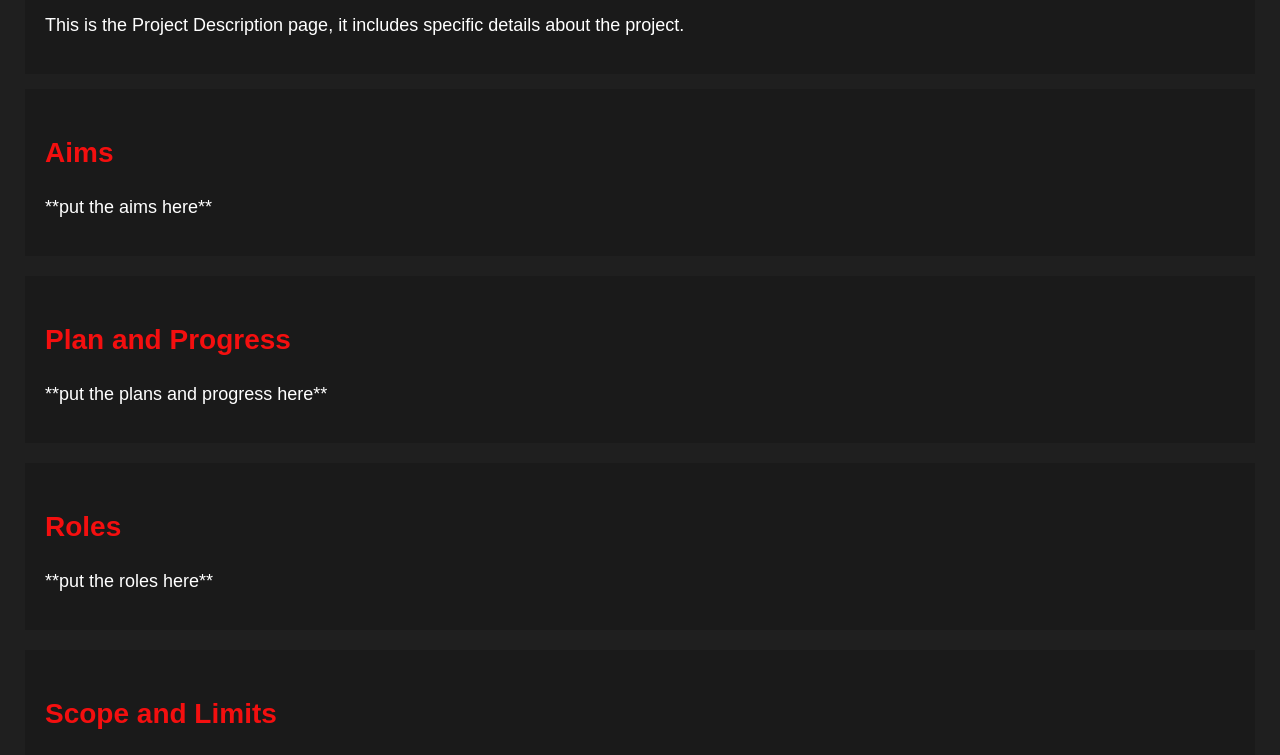
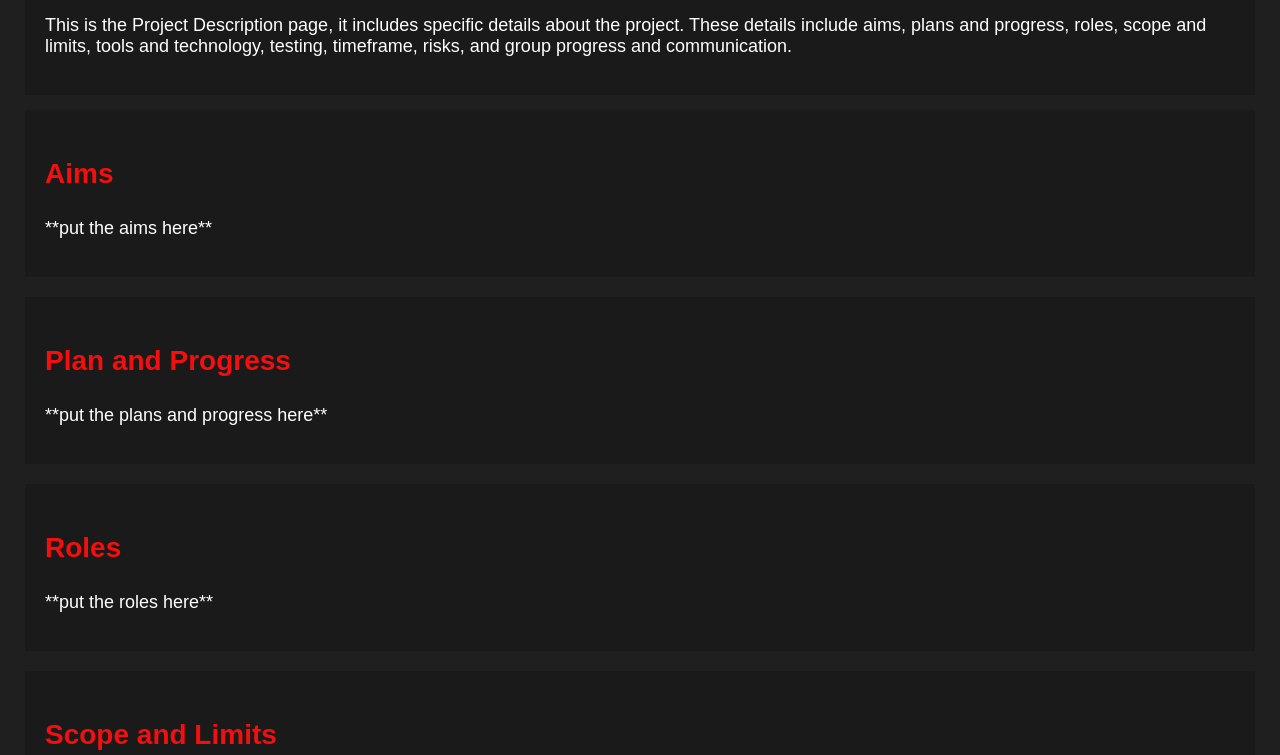
Before and after one commit to JackGardnerRMIT/Group9Assignment3, a plain HTML site: page description.html in a window 1280 px wide. Shown: the part 207-962 px from the top of the page. Drawn offline with Linux system fonts and the light colour scheme.

Commit message:
Update description.html

```diff
--- a/description.html
+++ b/description.html
@@ -33,7 +33,7 @@ Last modified: 22/5/2021
 
     <div class="introbox">
         <h2 style="color:#F40F0F;">Project Description</h2>
-            <p>This is the Project Description page, it includes specific details about the project.</p>
+            <p>This is the Project Description page, it includes specific details about the project. These details include aims, plans and progress, roles, scope and limits, tools and technology, testing, timeframe, risks, and group progress and communication.</p>
     </div>
 
     <div class="box">
```
